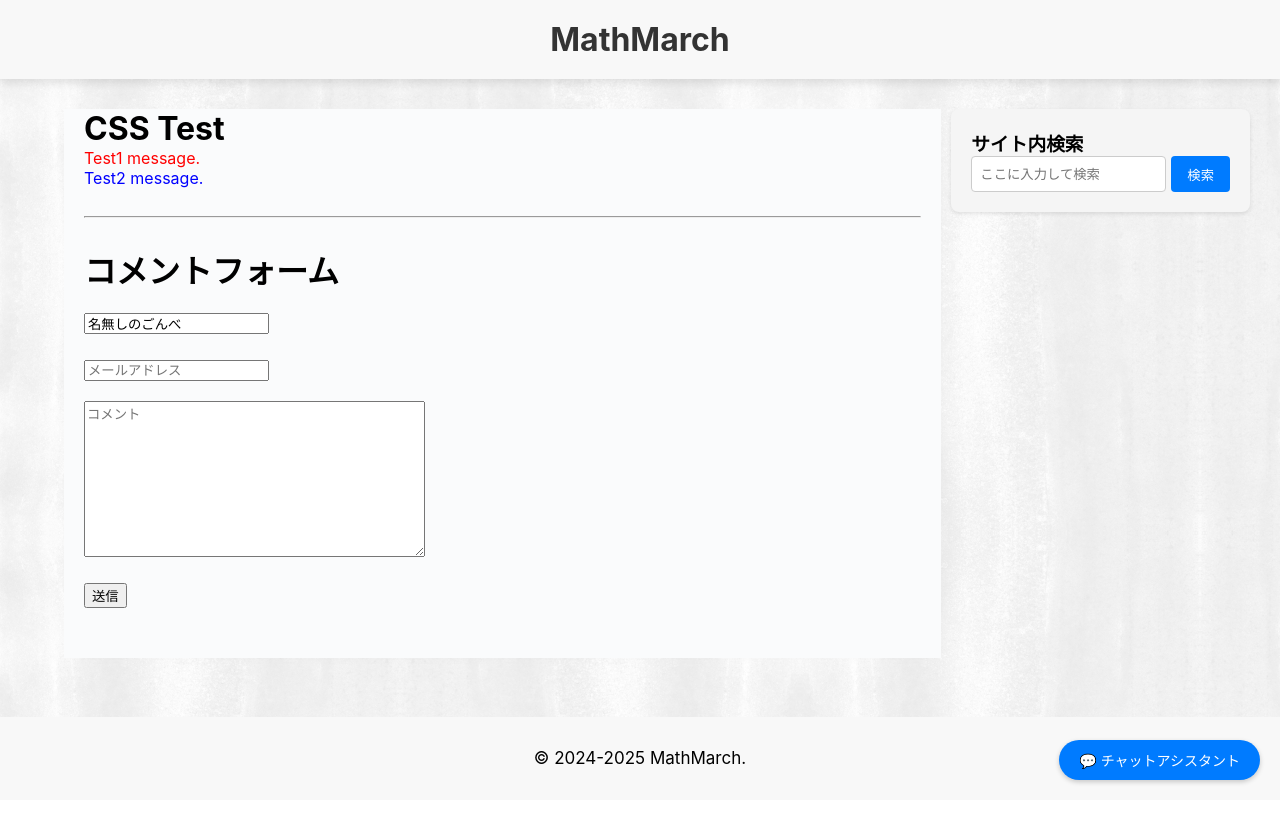
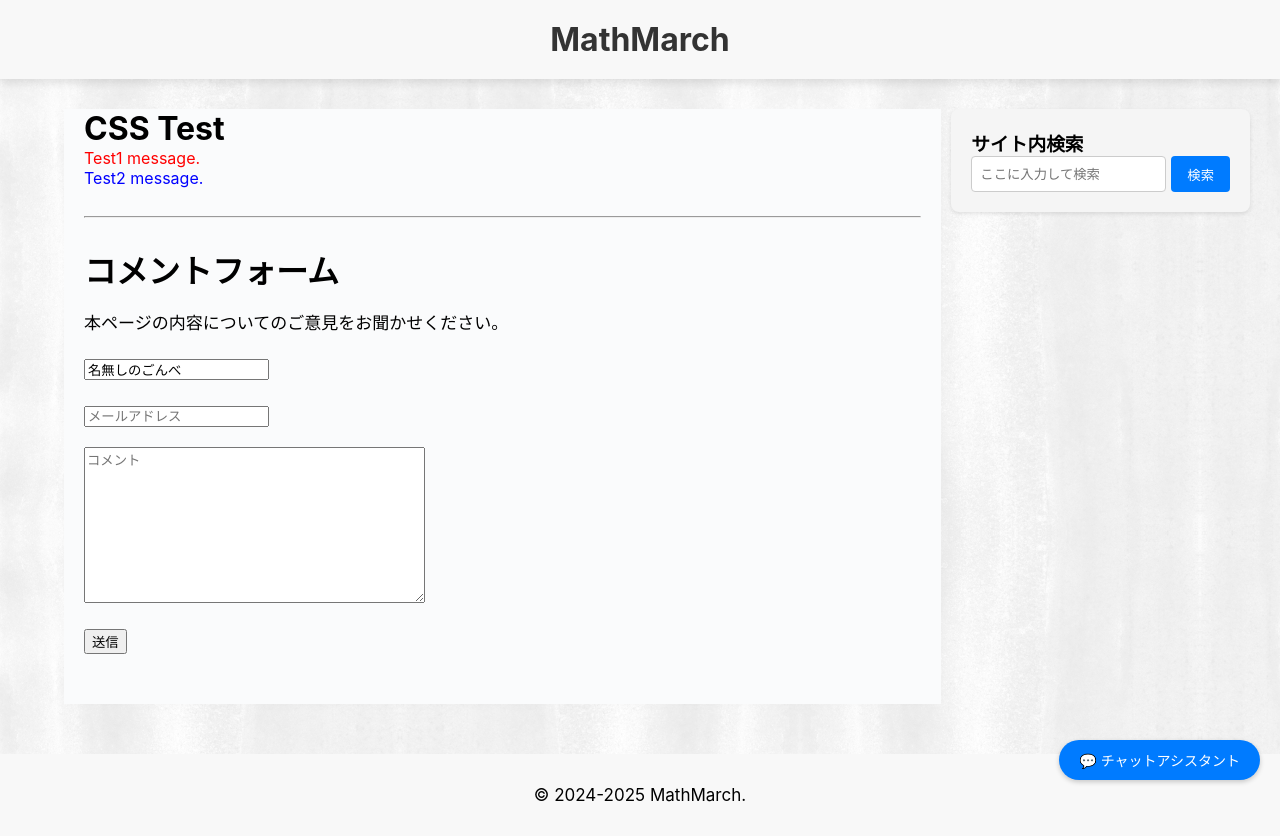
Before and after one commit to nakano0328/archive, a Next.js app: page /test/csstest in a window 1280 px wide. Before the commit the page ends 800 px from the top, so only its background shows below. Built offline with nearby package versions, Linux system fonts and the light colour scheme.

Commit message:
GoogleFormコンポーネントにフィードバックメッセージを追加しました。

```diff
--- a/app/components/GoogleForm.tsx
+++ b/app/components/GoogleForm.tsx
@@ -23,6 +23,7 @@ const GoogleForm: React.FC<GoogleFormProps> = ({ currentPath }) => {
 
   return (
     <div className="space-y-4">
+      <p>本ページの内容についてのご意見をお聞かせください。</p>
       {showMessage && (
         <div
           className="p-4 mb-4 text-green-700 bg-green-100 rounded-lg"
```
